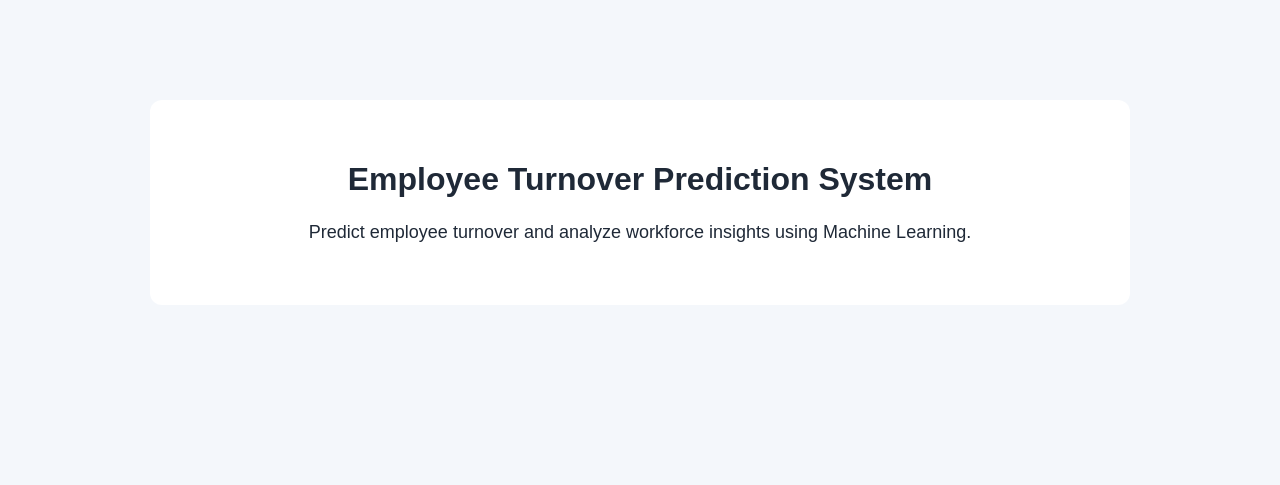
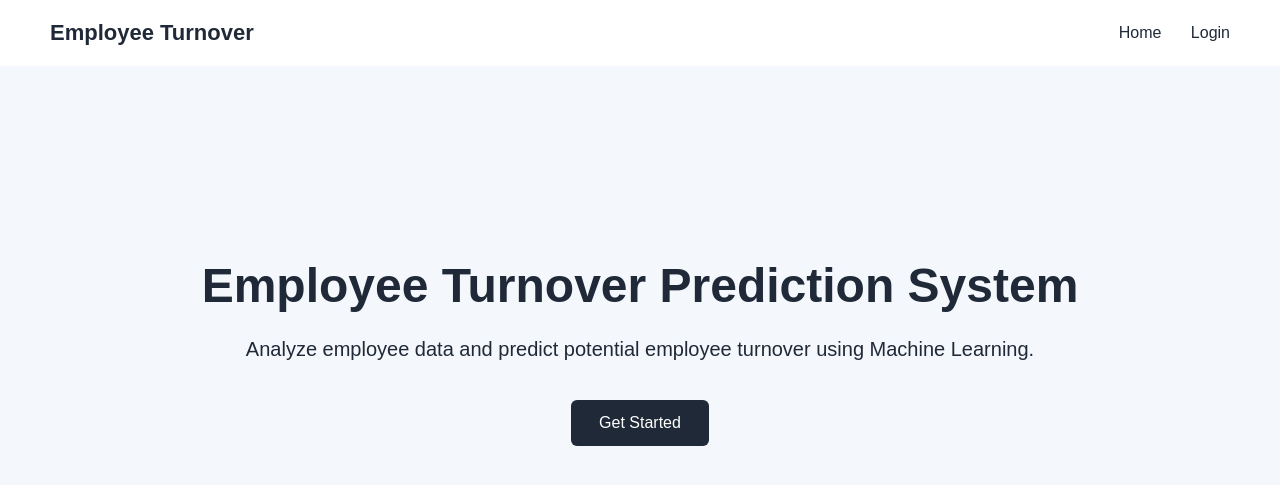
Before and after one commit to shridhartapakire/employee-turnover-prediction, a Django app: page / in a window 1280 px wide. Shown: the top 485 px of the page. Run offline with Django 5.2, Linux system fonts and the light colour scheme.

Commit message:
Improve home page layout and navigation

```diff
--- a/static/css/style.css
+++ b/static/css/style.css
@@ -5,20 +5,48 @@ body {
     color: #1f2937;
 }
 
-.container {
+.navbar {
+    display: flex;
+    justify-content: space-between;
+    align-items: center;
+    padding: 20px 50px;
+    background: white;
+}
+
+.logo {
+    font-size: 22px;
+    font-weight: bold;
+}
+
+.nav-links a {
+    margin-left: 25px;
+    text-decoration: none;
+    color: #1f2937;
+}
+
+.hero {
     max-width: 900px;
-    margin: 100px auto;
+    margin: 120px auto;
     padding: 40px;
     text-align: center;
-    background: white;
-    border-radius: 12px;
 }
 
-h1 {
+.hero h1 {
+    font-size: 48px;
     margin-bottom: 20px;
 }
 
-p {
-    font-size: 18px;
+.hero p {
+    font-size: 20px;
     line-height: 1.6;
+    margin-bottom: 35px;
 }
+
+.button {
+    display: inline-block;
+    padding: 14px 28px;
+    text-decoration: none;
+    background: #1f2937;
+    color: white;
+    border-radius: 6px;
+}
--- a/templates/home.html
+++ b/templates/home.html
@@ -1,22 +1,39 @@
+{% load static %}
+
 <!DOCTYPE html>
 <html lang="en">
-{% load static %}
-<link rel="stylesheet" href="{% static 'css/style.css' %}">
 <head>
     <meta charset="UTF-8">
     <meta name="viewport" content="width=device-width, initial-scale=1.0">
+
     <title>Employee Turnover Prediction System</title>
+
+    <link rel="stylesheet" href="{% static 'css/style.css' %}">
 </head>
+
 <body>
 
-    <div class="container">
+    <nav class="navbar">
+        <div class="logo">Employee Turnover</div>
+
+        <div class="nav-links">
+            <a href="/">Home</a>
+            <a href="#">Login</a>
+        </div>
+    </nav>
+
+    <main class="hero">
+
         <h1>Employee Turnover Prediction System</h1>
 
         <p>
-            Predict employee turnover and analyze workforce insights
+            Analyze employee data and predict potential employee turnover
             using Machine Learning.
         </p>
-    </div>
+
+        <a href="#" class="button">Get Started</a>
+
+    </main>
 
 </body>
 </html>
```
